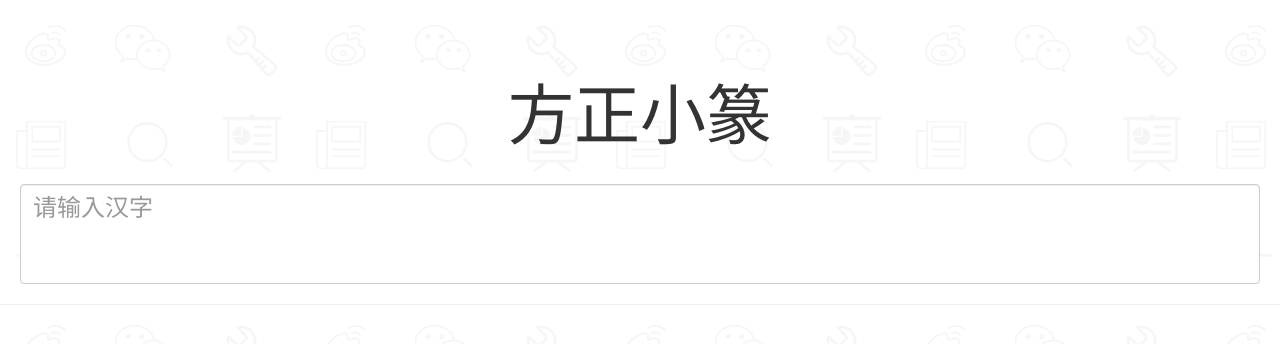
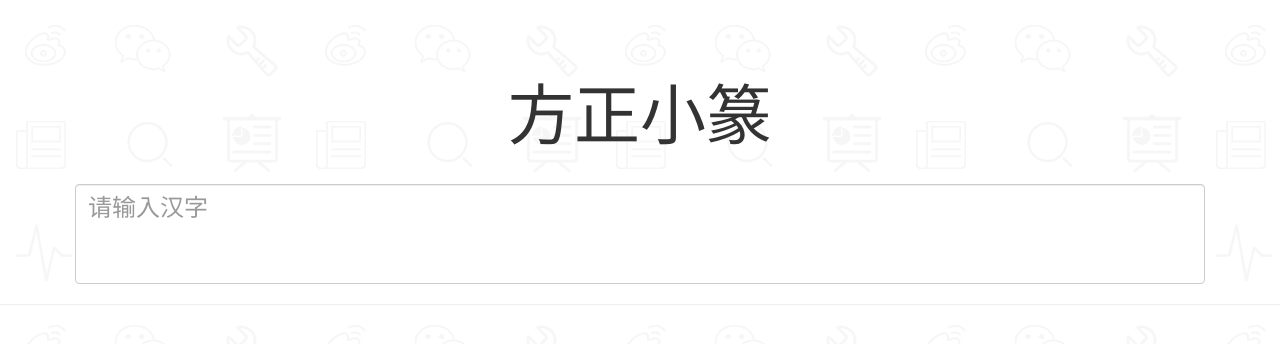
Before and after one commit to anfei/xiaozhuan, a plain HTML site: page index.html in a window 1280 px wide. Drawn offline with Linux system fonts and the light colour scheme; a web font is replaced by a local one.

Commit message:
宽度限制

```diff
--- a/index.html
+++ b/index.html
@@ -1 +1 @@
-<!DOCTYPE html><html ng-app><head><meta charset="UTF-8"><title>小篆查询</title><meta http-equiv="X-UA-Compatible" content="IE=edge"><meta name="viewport" content="width=device-width,initial-scale=1"><meta name="keywords" content="方正小篆查询,小篆查询"><meta name="description" content="方正小篆查询可以实时将汉字转换成方正小篆字体"><link rel="shortcut icon" href="favicon.ico" type="image/x-icon"><link rel="stylesheet" type="text/css" href="css/bootstrap.min.css"><link rel="stylesheet" type="text/css" href="css/main.css"></head><body><img src="images/xiaozhuan.png" height="0" width="0"><header>方正小篆</header><section class="content"><textarea class="form-control" ng-model="xiaozhuan" placeholder="请输入汉字"></textarea></section><hr><h1 class="boards">{{xiaozhuan}}</h1><script src="js/angular.min.js" type="text/javascript" charset="utf-8"></script></body></html>
+<!DOCTYPE html><html ng-app><head><meta charset="UTF-8"><title>小篆查询</title><meta http-equiv="X-UA-Compatible" content="IE=edge"><meta name="viewport" content="width=device-width,initial-scale=1"><meta name="keywords" content="方正小篆查询,小篆查询"><meta name="description" content="方正小篆查询可以实时将汉字转换成方正小篆字体"><link rel="shortcut icon" href="favicon.ico" type="image/x-icon"><link rel="stylesheet" type="text/css" href="css/bootstrap.min.css"><link rel="stylesheet" type="text/css" href="css/main.css"></head><body><img src="images/xiaozhuan.png" height="0" width="0"><header>方正小篆</header><section class="container content"><textarea class="form-control" ng-model="xiaozhuan" placeholder="请输入汉字"></textarea></section><hr><div class="container"><h1 class="boards">{{xiaozhuan}}</h1></div><script src="js/angular.min.js" type="text/javascript" charset="utf-8"></script></body></html>
```
